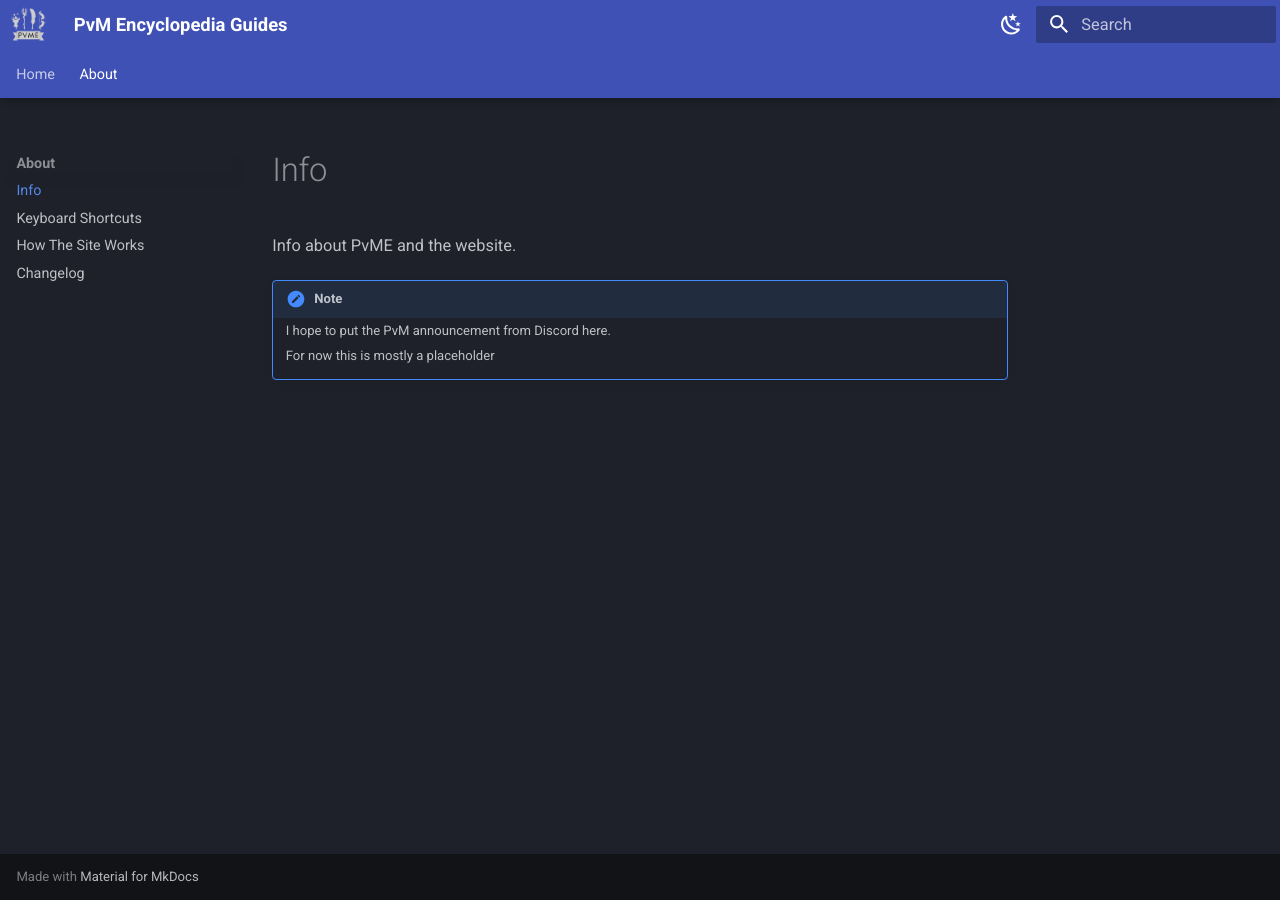
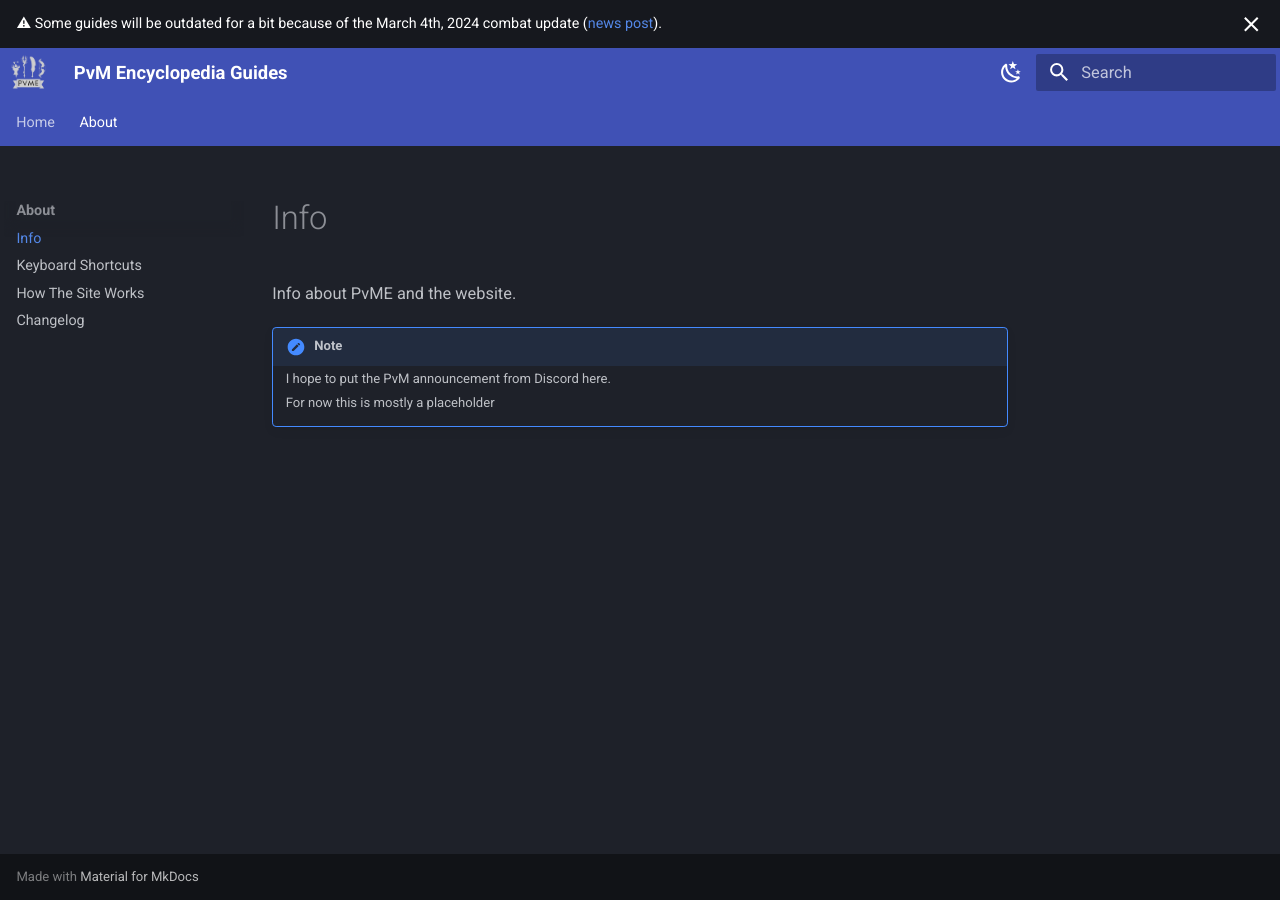
Before and after one commit to pvme/pvme.github.io, an MkDocs documentation site: the page built from docs/about/info.md, in a window 1280 px wide. Built offline with MkDocs 1.6.1 and Material for MkDocs 9.7.7, drawn with Linux system fonts in a browser that asks for light colours.

Commit message:
added announcement for guides that will be outdated for a bit with the combat update

```diff
--- a/mkdocs.yml
+++ b/mkdocs.yml
@@ -21,6 +21,7 @@ theme:
   #  - search.share
     - navigation.top
 #    - navigation.indexes
+    - announce.dismiss
   palette:
   - scheme: slate
     toggle:
--- a/overrides/main.html
+++ b/overrides/main.html
@@ -1,4 +1,8 @@
 {% extends "base.html" %}
+
+{% block announce %}
+  <p><span>&#9888;</span> Some guides will be outdated for a bit because of the March 4th, 2024 combat update (<a href="https://secure.runescape.com/m=news/combat-update--thoks-smashing-buffs--this-week-in-runescape">news post</a>).</p>
+{% endblock %}
 
 {% block extrahead %}
   {% set title = config.site_name %}
```
